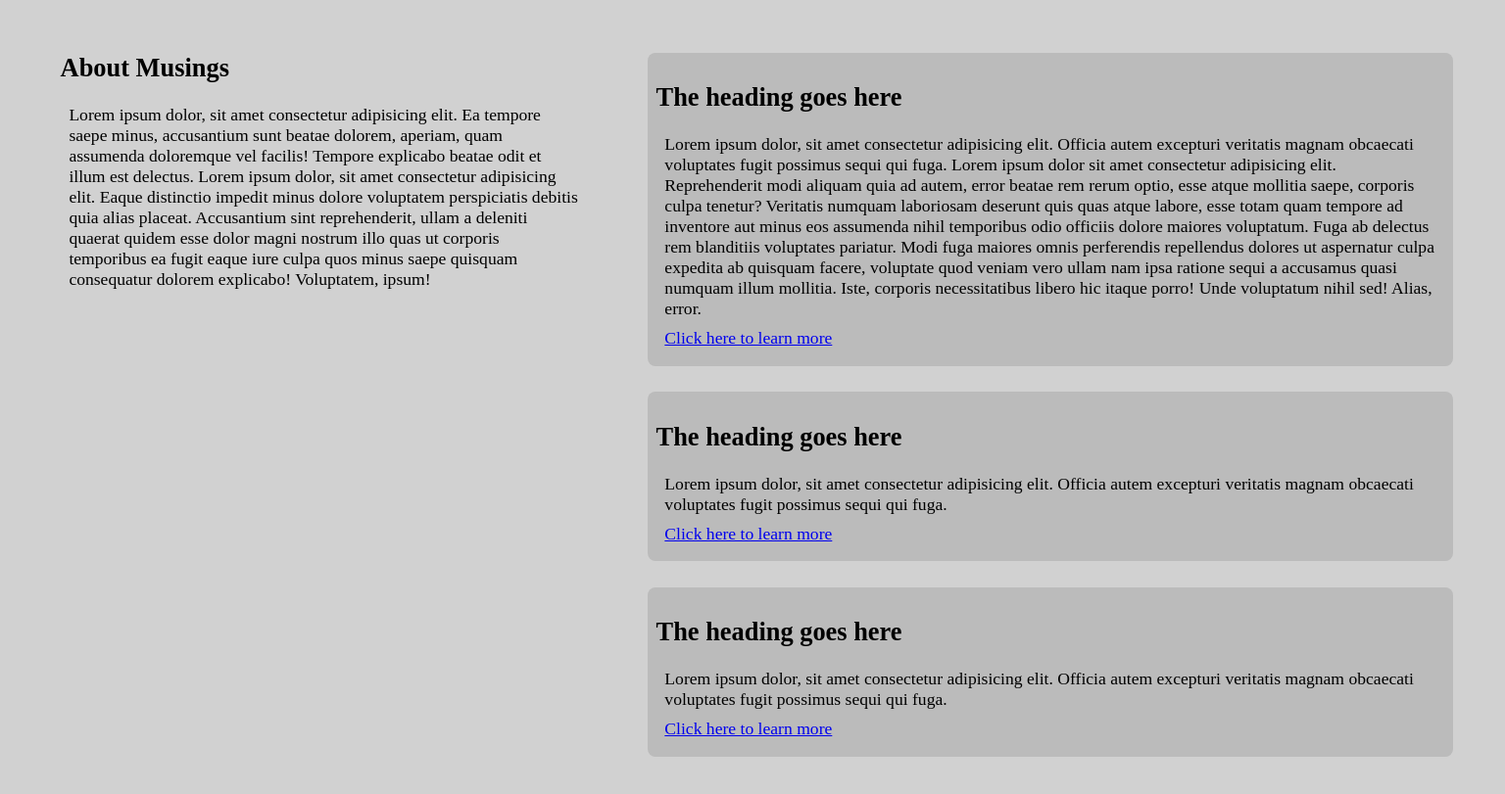
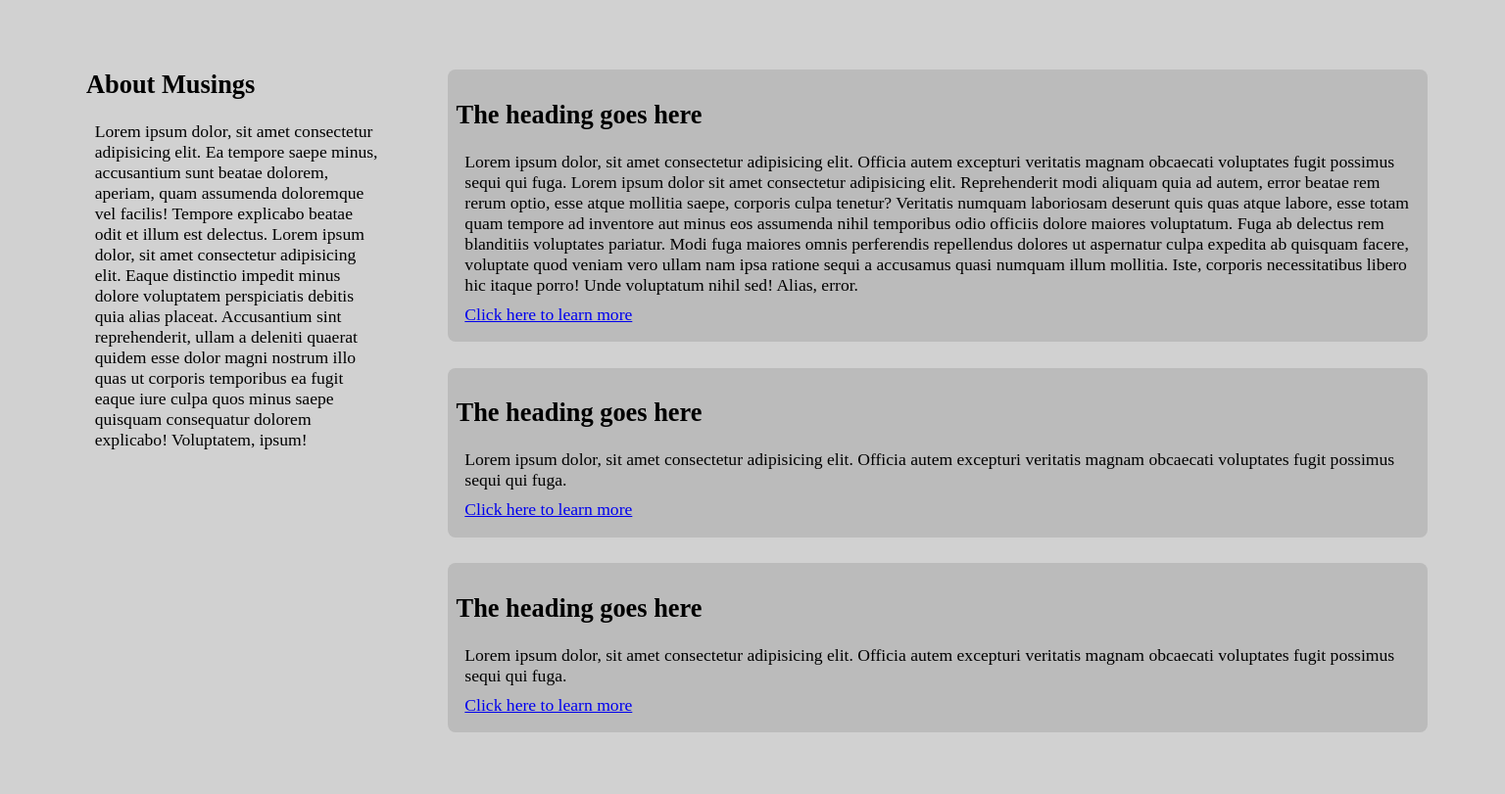
Before and after one commit to musing-dreams/musing-dreams.github.io, a plain HTML site: page index.html in a window 1536 px wide. Shown: the part 105-916 px from the top of the page at 98% size. Drawn offline with Linux system fonts and the light colour scheme.

Commit message:
more changes

```diff
--- a/style.css
+++ b/style.css
@@ -24,6 +24,8 @@ p {
   .main-body {
     display: flex;
     flex-direction: row;
+    padding: 1em;
+    margin: 0.5em;
   }
   .intro {
     max-width: 35vw;
@@ -38,3 +40,26 @@ p {
     margin: 1.5em;
   }
 }
+@media (min-width: 1300px) {
+  h1 {
+    text-align: center;
+  }
+  .main-body {
+    display: flex;
+    flex-direction: row;
+    padding: 1em;
+    margin: 0.5em;
+  }
+  .intro {
+    max-width: 20vw;
+    margin: 0.5em 1.5em;
+    padding: 0.5em;
+    border-radius: 0.5em;
+    max-height: 25vh;
+  }
+  .article-container {
+    display: flex;
+    flex-direction: column;
+    margin: 1.5em;
+  }
+}
```
